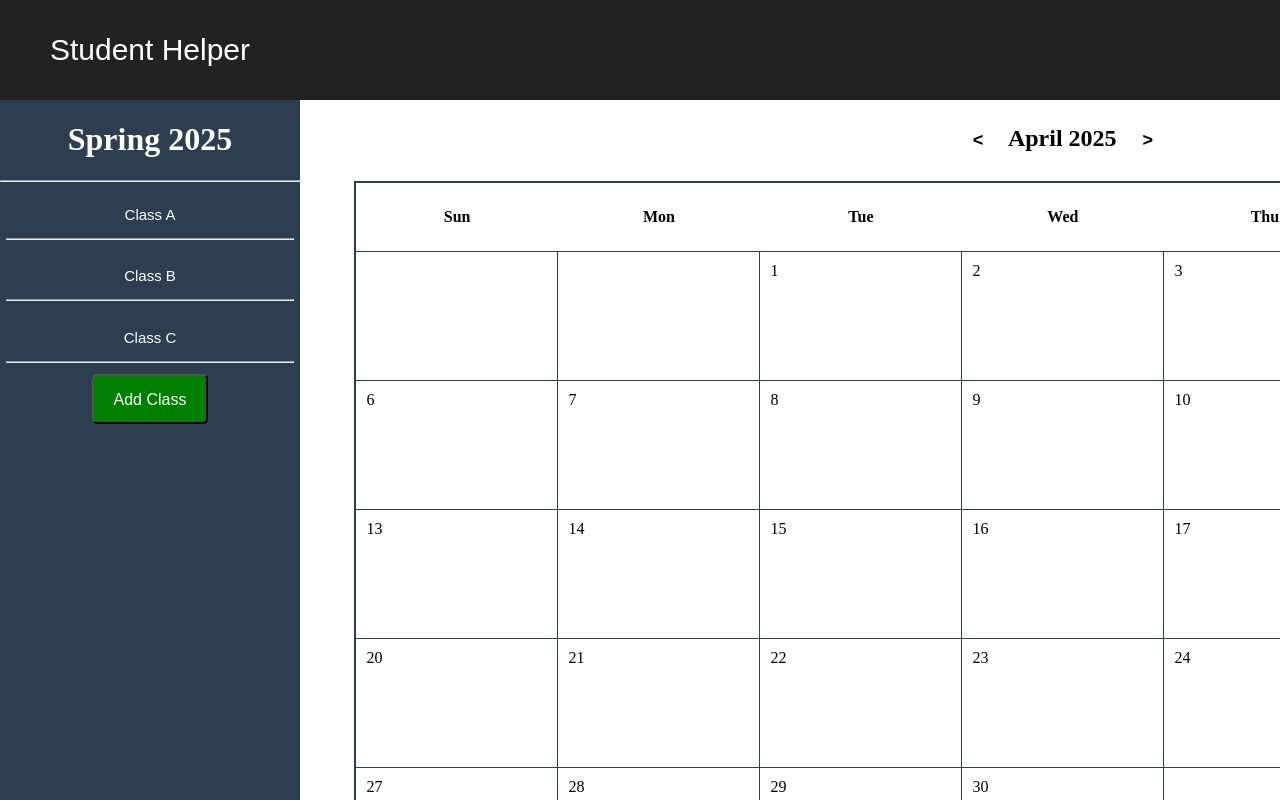
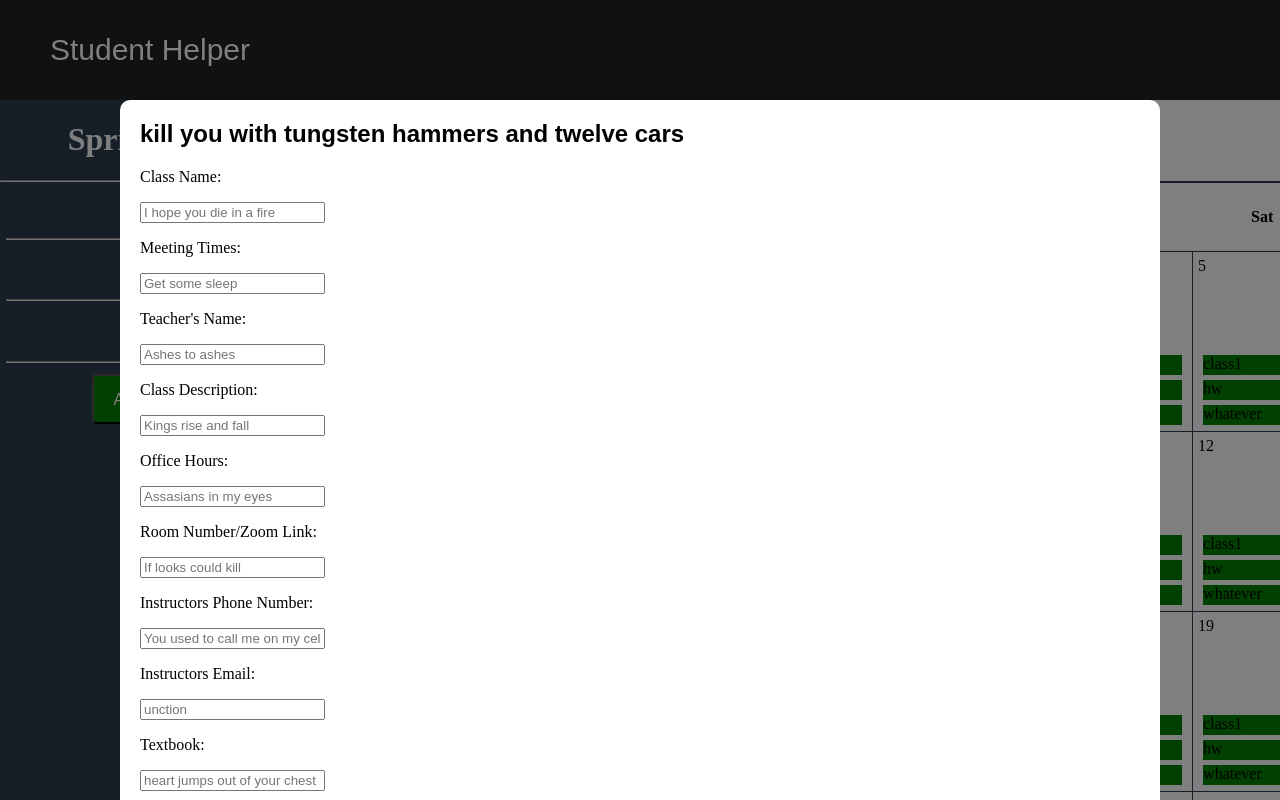
Before and after one commit to ucmo-cs/s25-class-org-platform, a Vue app in the folder FrontEnd/frontend/: page / in a window 1280 px wide. Both pictures are taken after a click on the button "Add Class". Built offline with nearby package versions, Linux system fonts and the light colour scheme.

Commit message:
Modal added and first draft of it works

```diff
--- a/FrontEnd/frontend/src/App.vue
+++ b/FrontEnd/frontend/src/App.vue
@@ -1,11 +1,13 @@
 <script>
   import Calendar from './components/Calendar.vue'
   import Class from "./components/Class.vue";
+  import Modal from "./components/Modal.vue"
 
   export default {
     components: {
       Calendar,
-      Class
+      Class,
+      Modal
     },
     data() {
       return {
@@ -14,6 +16,7 @@
         Classes: ["Class A", "Class B", "Class C"],
         clickClass: "None",
         newClassComponent: false,
+        showModal: false
       }
     },
     methods: {
@@ -40,14 +43,20 @@
         <p>{{ className }}</p>
         <hr>
       </button>
-      <button class="add_button">Add Class</button>
+      <button class="add_button" @click="showModal = true">Add Class</button>
     </div>
     <div class="mainScreen">
       <Calendar v-if="currentPage === 'Calendar'" />
       <div v-for="className in Classes">
         <Class v-if="currentPage === 'Class' && className === clickClass" :currentClass="this.clickClass"/>
       </div>
+
     </div>
+    <modal v-if="showModal" @close="showModal = false">
+        <template v-slot:default>
+          <p></p>
+        </template>
+    </modal>
   </body>
 </template>
 
--- a/FrontEnd/frontend/src/components/Calendar.vue
+++ b/FrontEnd/frontend/src/components/Calendar.vue
@@ -16,6 +16,14 @@
       <tr v-for="(week, index) in weeks" :key="index">
         <td v-for="(day, i) in week" :key="i">
           {{ day || '' }}
+          <div class="event-container">
+
+          </div>
+          <div class="event-container" v-if="day">
+            <div class="event" v-for="event in events">
+              {{ event }}
+            </div>
+          </div>
         </td>
       </tr>
       </tbody>
@@ -31,7 +39,8 @@
         currentMonth: this.returnMonth(new Date().getMonth() + 1),
         currentYear: new Date().getFullYear(),
         daysOfWeek: ["Sun", "Mon", "Tue", "Wed", "Thu", "Fri", "Sat"],
-        weeks: this.updateCalendar(new Date().getMonth() + 1, new Date().getFullYear())
+        weeks: this.updateCalendar(new Date().getMonth() + 1, new Date().getFullYear()),
+        events: ["class1", "hw", "whatever"]
       };
     },
     methods: {
@@ -165,13 +174,14 @@
       padding: 25px;
     }
     td {
-      padding-top: 10px;
-      padding-left: 10px;
-      padding-bottom: 100px;
-      padding-right: 175px;
       text-align: left;
       background-color: white;
       border: 1px solid #2c3e50;
+      width: 250px;
+      height: 150px;
+      padding-top: 5px;
+      padding-left: 5px;
+      padding-right: 15px;
     }
     h2 {
       text-align: center;
@@ -192,4 +202,14 @@
       font-weight: bold;
       font-size: large;
     }
+    .event-container {
+      width: 100%;
+      height: 75px;
+    }
+    .event-container .event {
+      width: 100%;
+      height: 20px;
+      background-color: green;
+      margin: 5px;
+    }
 </style>
--- a/FrontEnd/frontend/src/components/Modal.vue
+++ b/FrontEnd/frontend/src/components/Modal.vue
@@ -1,11 +1,89 @@
-<script setup>
-
-</script>
-
 <template>
-
+    <div class="backdrop">
+        <div class="modal">
+            <div class="modal-header">
+                kill you with tungsten hammers and twelve cars
+            </div>
+            <div class="modal-body">
+                <p>Class Name:</p>
+                <input placeholder="I hope you die in a fire" />
+                <br>
+                <p>Meeting Times:</p>
+                <input placeholder="Get some sleep"/>
+                <br>
+                <p>Teacher's Name:</p>
+                <input placeholder="Ashes to ashes"/>
+                <br>
+                <p>Class Description:</p>
+                <input placeholder="Kings rise and fall"/>
+                <br>
+                <p>Office Hours:</p>
+                <input placeholder="Assasians in my eyes"/>
+                <br>
+                <p>Room Number/Zoom Link:</p>
+                <input placeholder="If looks could kill"/>
+                <br>
+                <p>Instructors Phone Number:</p>
+                <input placeholder="You used to call me on my cellphone"/>
+                <br>
+                <p>Instructors Email:</p>
+                <input placeholder="unction"/>
+                <br>
+                <p>Textbook:</p>
+                <input placeholder="heart jumps out of your chest"/>
+                <br>
+                <p>Start Date:</p>
+                <input placeholder="Wake up, its the first of the month"/>
+                <br>
+                <p>End Date:</p>
+                <input placeholder="Chains are off"/>
+                <br>
+            </div>
+            <div class="modal-footer">
+                <button @click="$emit('close')">Close</button>
+            </div>
+        </div>
+    </div>
 </template>
 
+
 <style scoped>
+    .modal {
+        position: relative;
+        width: 1000px;
+        height: 700px;
+        overflow-y: scroll;
+        padding: 20px;
+        margin: 100px auto;
+        background: white;
+        border-radius: 10px;
+    }
 
+    .backdrop {
+        top: 0;
+        position: fixed;
+        background: rgba(0, 0, 0, 0.5);
+        width: 100%;
+        height: 100%;
+    }
+
+    .modal-footer {
+        position: relative;
+        bottom: 20px;
+        left: 20px;
+        right: 20px;
+        font-family: "Comic Sans MS", "Comic Sans", cursive;
+    }
+
+    .modal-header {
+        margin-top: 0;
+        color: black;
+        font-size: x-large;
+        font-weight: bold;
+        font-family: Arial, Helvetica, sans-serif;
+
+    }
+    .modal-body {
+        margin: 20px 0;
+    }
 </style>
```
